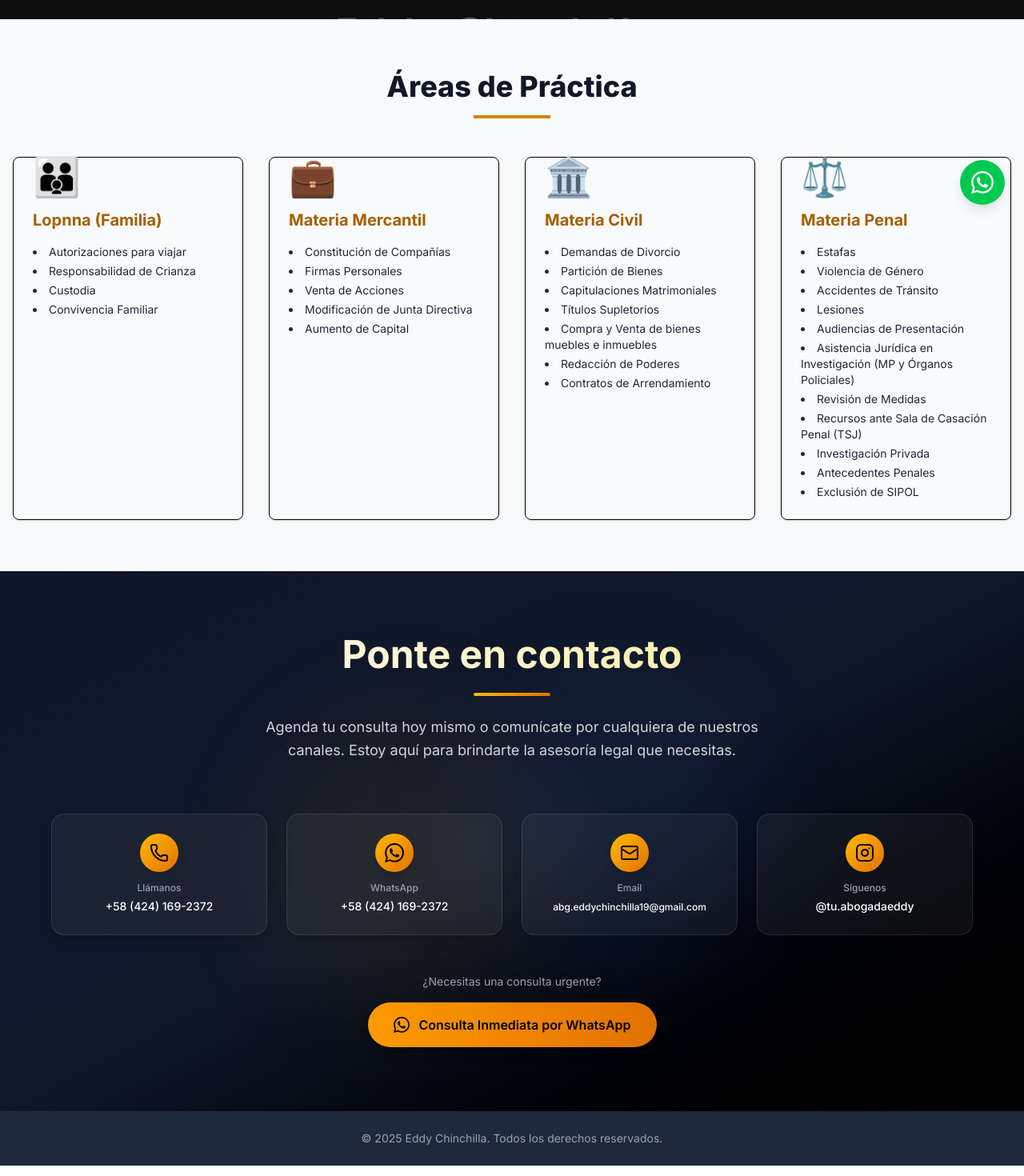
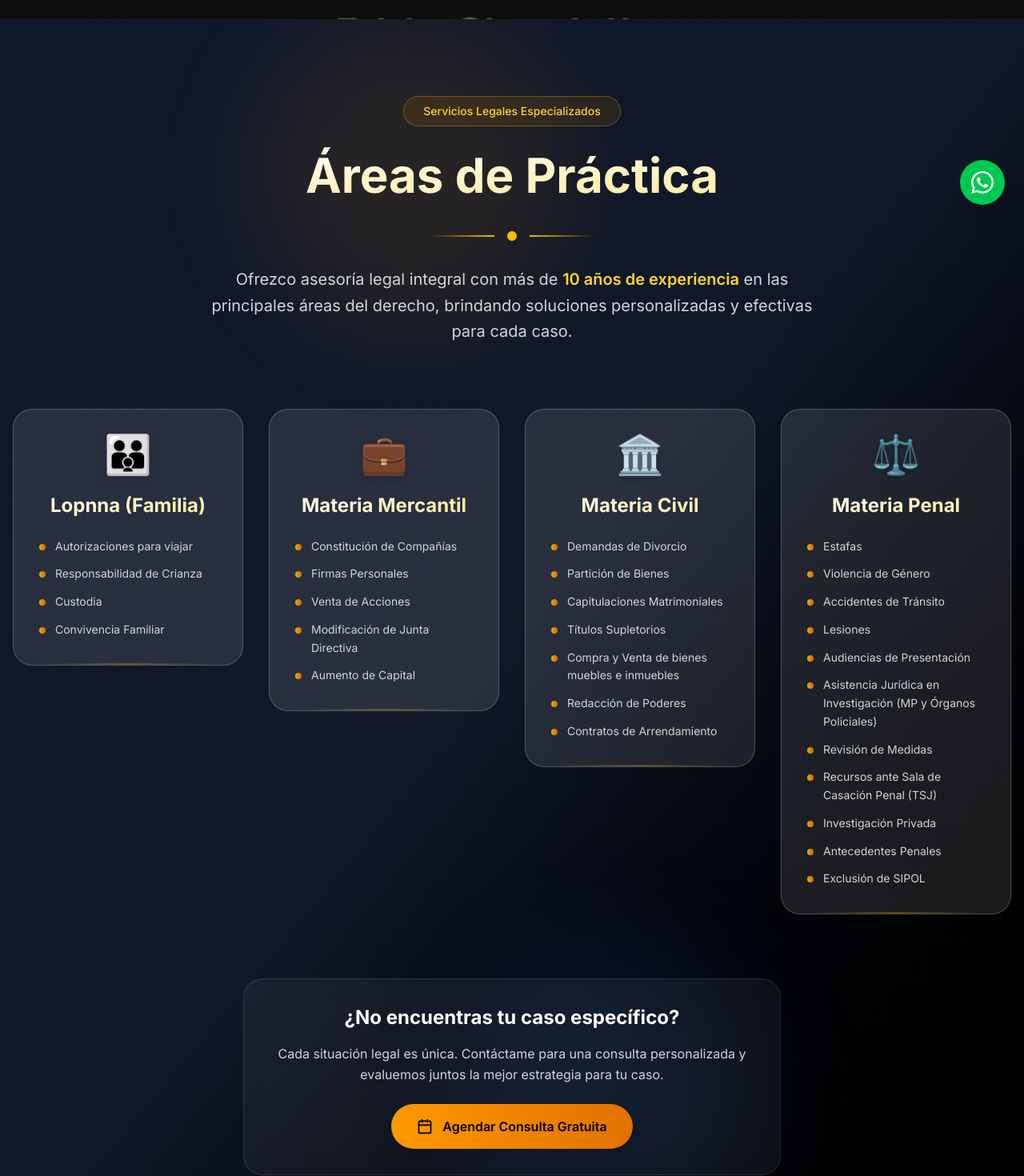
Before and after one commit to SebastianCastilloDev/abogada-eddy-chinchilla, a Next.js app: page / in a window 1280 px wide. Shown: the part 520-1990 px from the top of the page at 80% size. Built offline with nearby package versions, Linux system fonts and the light colour scheme.

Commit message:
Enhance ServicesSection with improved styling, animations, and layout for better user experience

```diff
--- a/src/app/globals.css
+++ b/src/app/globals.css
@@ -78,3 +78,46 @@ body {
   color: var(--foreground);
   font-family: Arial, Helvetica, sans-serif;
 }
+
+/* Animaciones personalizadas para la sección de servicios */
+@keyframes fade-in-up {
+  from {
+    opacity: 0;
+    transform: translateY(30px);
+  }
+  to {
+    opacity: 1;
+    transform: translateY(0);
+  }
+}
+
+.animate-fade-in-up {
+  animation: fade-in-up 0.8s ease-out forwards;
+  opacity: 0;
+}
+
+/* Gradiente radial personalizado */
+.bg-gradient-radial {
+  background: radial-gradient(var(--tw-gradient-stops));
+}
+
+/* Efecto de glassmorphism mejorado */
+.backdrop-blur-lg {
+  backdrop-filter: blur(16px);
+  -webkit-backdrop-filter: blur(16px);
+}
+
+.backdrop-blur-sm {
+  backdrop-filter: blur(4px);
+  -webkit-backdrop-filter: blur(4px);
+}
+
+/* Hover effects para las tarjetas de servicios */
+.service-card-hover {
+  transition: all 0.5s cubic-bezier(0.4, 0, 0.2, 1);
+}
+
+.service-card-hover:hover {
+  transform: translateY(-8px) scale(1.02);
+  box-shadow: 0 25px 50px -12px rgba(0, 0, 0, 0.25), 0 0 0 1px rgba(255, 193, 7, 0.1);
+}
--- a/src/components/ServicesSection.tsx
+++ b/src/components/ServicesSection.tsx
@@ -1,6 +1,5 @@
 import React from "react";
 import { SERVICE_CATEGORIES, ServiceCategory } from "./servicesData";
-import { Card, CardContent } from "@/components/ui/card";
 
 interface ServiceCardProps {
   icon: string;
@@ -9,38 +8,135 @@ interface ServiceCardProps {
 }
 
 const ServiceCard = ({ icon, title, services }: ServiceCardProps) => (
-  <div
-    className="flex flex-col h-full hover:-translate-y-1 transition-transform duration-200"
-  >
-    <Card className="flex-1 rounded-2xl shadow-lg">
-      <CardContent className="p-6 flex flex-col gap-4">
-        <div className="text-5xl">{icon}</div>
-        <h3 className="text-xl font-bold text-yellow-700">{title}</h3>
-        <ul className="list-disc list-inside space-y-1 text-sm text-gray-800">
-          {services.map((s: string) => (
-            <li key={s}>{s}</li>
-          ))}
-        </ul>
-      </CardContent>
-    </Card>
+  <div className="group relative">
+    <div className="absolute inset-0 bg-gradient-to-br from-amber-500/20 to-amber-600/20 rounded-3xl blur-xl transition-all duration-500 group-hover:blur-2xl group-hover:scale-110 opacity-0 group-hover:opacity-100"></div>
+    <div className="relative bg-white/10 backdrop-blur-lg border border-white/20 rounded-3xl p-8 h-full transition-all duration-500 group-hover:transform group-hover:scale-[1.02] group-hover:bg-white/15 group-hover:border-amber-400/30 group-hover:shadow-2xl">
+      {/* Icono centrado */}
+      <div className="flex justify-center mb-6">
+        <span className="text-5xl drop-shadow-lg">{icon}</span>
+      </div>
+
+      {/* Título */}
+      <h3 className="text-2xl text-center font-bold mb-6 bg-gradient-to-br from-white via-amber-100 to-amber-200 bg-clip-text text-transparent group-hover:from-amber-200 group-hover:via-amber-300 group-hover:to-amber-400 transition-all duration-300">
+        {title}
+      </h3>
+
+      {/* Lista de servicios */}
+      <div className="space-y-3">
+        {services.map((service: string, index: number) => (
+          <div
+            key={service}
+            className="flex items-start gap-3 group/item opacity-90 hover:opacity-100 transition-all duration-200"
+            style={{ animationDelay: `${index * 50}ms` }}
+          >
+            <div className="flex-shrink-0 w-2 h-2 bg-gradient-to-r from-amber-400 to-amber-600 rounded-full mt-2 group-hover/item:scale-125 transition-transform duration-200"></div>
+            <span className="text-gray-200 text-sm leading-relaxed group-hover/item:text-white transition-colors duration-200">
+              {service}
+            </span>
+          </div>
+        ))}
+      </div>
+
+      {/* Decorative corner element */}
+      <div className="absolute top-4 right-4 w-3 h-3 bg-gradient-to-br from-amber-400/50 to-amber-600/50 rounded-full opacity-0 group-hover:opacity-100 transition-opacity duration-300"></div>
+
+      {/* Bottom gradient line */}
+      <div className="absolute bottom-0 left-8 right-8 h-0.5 bg-gradient-to-r from-transparent via-amber-400/30 to-transparent"></div>
+    </div>
   </div>
 );
 
 const ServicesSection = () => (
-  <section id="servicios" className="py-16 bg-gray-50">
-    <div className="container mx-auto px-4">
-      <h2
-        className="text-3xl md:text-4xl font-extrabold text-center mb-12 text-gray-900 relative"
-      >
-        Áreas de Práctica
-        <span className="block w-24 h-1 bg-yellow-600 mx-auto mt-4"></span>
-      </h2>
-      <div
-        className="grid gap-8 md:grid-cols-2 lg:grid-cols-4"
-      >
-        {SERVICE_CATEGORIES.map((cat: ServiceCategory) => (
-          <ServiceCard key={cat.title} {...cat} />
+  <section id="servicios" className="py-24 bg-gradient-to-br from-slate-900 via-gray-900 to-black text-white relative overflow-hidden">
+    {/* Elementos decorativos de fondo */}
+    <div className="absolute inset-0 overflow-hidden">
+      <div className="absolute top-0 left-1/4 w-96 h-96 bg-amber-500/10 rounded-full blur-3xl"></div>
+      <div className="absolute bottom-0 right-1/4 w-96 h-96 bg-blue-500/10 rounded-full blur-3xl"></div>
+      <div className="absolute top-1/2 left-1/2 transform -translate-x-1/2 -translate-y-1/2 w-[800px] h-[800px] bg-gradient-radial from-amber-500/5 to-transparent rounded-full"></div>
+    </div>
+
+    {/* Grid pattern overlay */}
+    <div className="absolute inset-0 opacity-10">
+      <div className="absolute inset-0" style={{
+        backgroundImage: `
+          linear-gradient(rgba(255, 193, 7, 0.1) 1px, transparent 1px),
+          linear-gradient(90deg, rgba(255, 193, 7, 0.1) 1px, transparent 1px)
+        `,
+        backgroundSize: '50px 50px'
+      }}></div>
+    </div>
+
+    <div className="container mx-auto px-4 relative z-10">
+      {/* Header Section */}
+      <div className="text-center mb-20">
+        <div className="inline-block">
+          <span className="inline-block px-6 py-2 bg-amber-500/10 border border-amber-400/30 rounded-full text-amber-300 text-sm font-medium mb-6 backdrop-blur-sm">
+            Servicios Legales Especializados
+          </span>
+        </div>
+
+        <h2 className="text-5xl md:text-6xl font-bold mb-8 bg-gradient-to-br from-white via-amber-100 to-amber-200 bg-clip-text text-transparent leading-tight">
+          Áreas de Práctica
+        </h2>
+
+        <div className="flex items-center justify-center mb-8">
+          <div className="h-0.5 w-20 bg-gradient-to-r from-transparent to-amber-400"></div>
+          <div className="mx-4 w-3 h-3 bg-amber-400 rounded-full"></div>
+          <div className="h-0.5 w-20 bg-gradient-to-l from-transparent to-amber-400"></div>
+        </div>
+
+        <p className="max-w-3xl mx-auto text-xl text-gray-300 leading-relaxed">
+          Ofrezco asesoría legal integral con más de <span className="text-amber-300 font-semibold">10 años de experiencia</span> en
+          las principales áreas del derecho, brindando soluciones personalizadas y efectivas para cada caso.
+        </p>
+      </div>
+
+      {/* Services Grid */}
+      <div className="grid gap-8 md:grid-cols-2 lg:grid-cols-4 max-w-7xl mx-auto">
+        {SERVICE_CATEGORIES.map((cat: ServiceCategory, index: number) => (
+          <div
+            key={cat.title}
+            className="animate-fade-in-up"
+            style={{ animationDelay: `${index * 150}ms` }}
+          >
+            <ServiceCard {...cat} />
+          </div>
         ))}
+      </div>
+
+      {/* Call to Action */}
+      <div className="text-center mt-20">
+        <div className="inline-block bg-white/5 backdrop-blur-lg border border-white/10 rounded-3xl p-8 max-w-2xl">
+          <h3 className="text-2xl font-bold mb-4 text-white">
+            ¿No encuentras tu caso específico?
+          </h3>
+          <p className="text-gray-300 mb-6 leading-relaxed">
+            Cada situación legal es única. Contáctame para una consulta personalizada
+            y evaluemos juntos la mejor estrategia para tu caso.
+          </p>
+          <a
+            href="#contacto"
+            className="inline-flex items-center gap-3 px-8 py-4 bg-gradient-to-r from-amber-500 to-amber-600 hover:from-amber-600 hover:to-amber-700 text-black font-semibold rounded-full shadow-lg hover:shadow-xl transition-all duration-300 transform hover:scale-105"
+          >
+            <svg
+              xmlns="http://www.w3.org/2000/svg"
+              width="20"
+              height="20"
+              viewBox="0 0 24 24"
+              fill="none"
+              stroke="currentColor"
+              strokeWidth="2"
+              strokeLinecap="round"
+              strokeLinejoin="round"
+            >
+              <path d="M8 2v4"/>
+              <path d="M16 2v4"/>
+              <rect x="3" y="4" width="18" height="18" rx="2"/>
+              <path d="M3 10h18"/>
+            </svg>
+            Agendar Consulta Gratuita
+          </a>
+        </div>
       </div>
     </div>
   </section>
```
